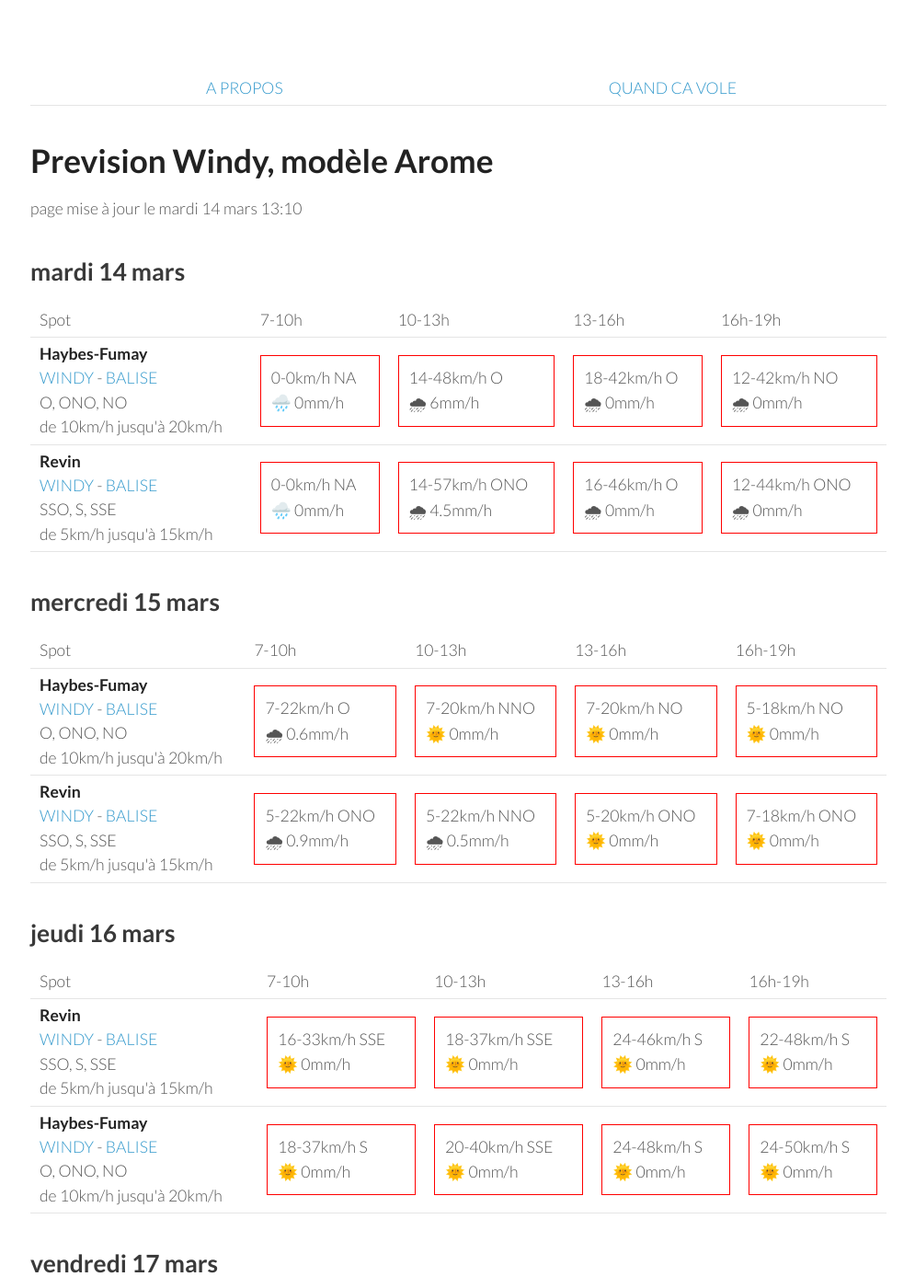
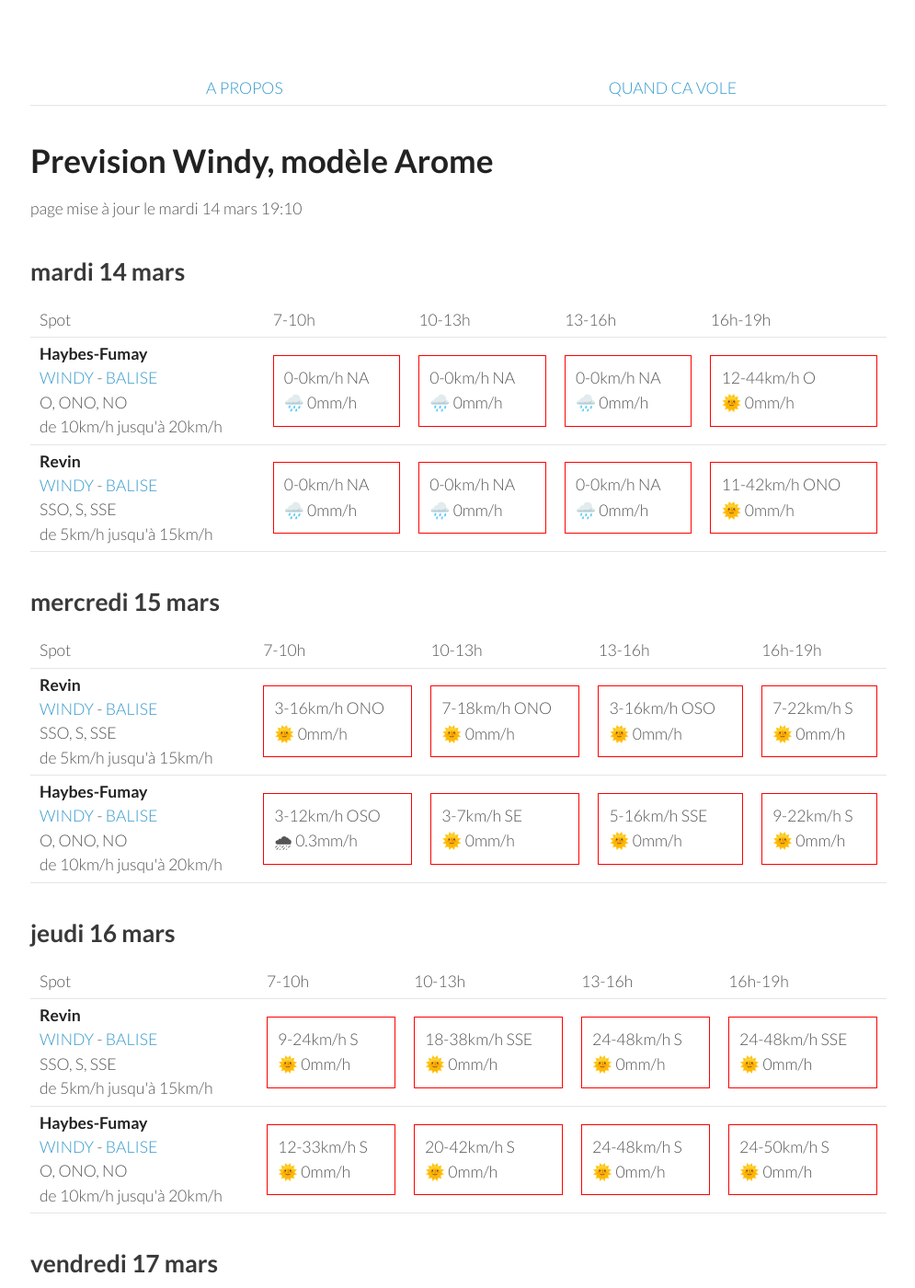
Before and after one commit to parapente-dans-le-nord/parapente-dans-le-nord.github.io, a Jekyll site: the page built from ardennes.markdown, in a window 1280 px wide and 1400 px high. Shown: the whole window at 92% size, without its empty margins (25-1020 px from the left). Built offline with Jekyll 4.4.1, drawn with Linux system fonts in a browser that asks for light colours; some of the changed text lies outside the part shown.

Commit message:
update index.markdown

```diff
--- a/ardennes.markdown
+++ b/ardennes.markdown
@@ -7,7 +7,7 @@ title:  "Tous les spots"
 {: .links}
 
 # Prevision Windy, modèle Arome
-page mise à jour le mardi 14 mars 13:10
+page mise à jour le mardi 14 mars 19:10
 
 ## mardi 14 mars
 
@@ -25,18 +25,18 @@ page mise à jour le mardi 14 mars 13:10
         <td><strong>Haybes-Fumay</strong><br><a href="https://windy.com/49.998/4.715?49.913,4.738,10">WINDY</a> - <span class=""><a href="http://www.balisemeteo.com/balise.php?idBalise=104">BALISE</a> </span><br> <span class="vent-favorable">O, ONO, NO</span><br><span class="force-vent">de 10km/h jusqu'à 20km/h</span> </td>
 
             <td><div class="not-flyable"><p>0-0km/h NA</p><p>🌧️ 0mm/h</p></div></td>
-            <td><div class="not-flyable"><p>14-48km/h O</p><p>🌧 6mm/h</p></div></td>
-            <td><div class="not-flyable"><p>18-42km/h O</p><p>🌧 0mm/h</p></div></td>
-            <td><div class="not-flyable"><p>12-42km/h NO</p><p>🌧 0mm/h</p></div></td>
+            <td><div class="not-flyable"><p>0-0km/h NA</p><p>🌧️ 0mm/h</p></div></td>
+            <td><div class="not-flyable"><p>0-0km/h NA</p><p>🌧️ 0mm/h</p></div></td>
+            <td><div class="not-flyable"><p>12-44km/h O</p><p>🌞 0mm/h</p></div></td>
 
     </tr>
 <tr>
         <td><strong>Revin</strong><br><a href="https://windy.com/49.948/4.625?49.543,4.625,8">WINDY</a> - <span class=""><a href="http://www.balisemeteo.com/balise.php?idBalise=5019">BALISE</a> </span><br> <span class="vent-favorable">SSO, S, SSE</span><br><span class="force-vent">de 5km/h jusqu'à 15km/h</span> </td>
 
             <td><div class="not-flyable"><p>0-0km/h NA</p><p>🌧️ 0mm/h</p></div></td>
-            <td><div class="not-flyable"><p>14-57km/h ONO</p><p>🌧 4.5mm/h</p></div></td>
-            <td><div class="not-flyable"><p>16-46km/h O</p><p>🌧 0mm/h</p></div></td>
-            <td><div class="not-flyable"><p>12-44km/h ONO</p><p>🌧 0mm/h</p></div></td>
+            <td><div class="not-flyable"><p>0-0km/h NA</p><p>🌧️ 0mm/h</p></div></td>
+            <td><div class="not-flyable"><p>0-0km/h NA</p><p>🌧️ 0mm/h</p></div></td>
+            <td><div class="not-flyable"><p>11-42km/h ONO</p><p>🌞 0mm/h</p></div></td>
 
     </tr>
 
@@ -56,22 +56,22 @@ page mise à jour le mardi 14 mars 13:10
       <td>16h-19h</td>
     </tr>
 <tr>
-        <td><strong>Haybes-Fumay</strong><br><a href="https://windy.com/49.998/4.715?49.913,4.738,10">WINDY</a> - <span class=""><a href="http://www.balisemeteo.com/balise.php?idBalise=104">BALISE</a> </span><br> <span class="vent-favorable">O, ONO, NO</span><br><span class="force-vent">de 10km/h jusqu'à 20km/h</span> </td>
+        <td><strong>Revin</strong><br><a href="https://windy.com/49.948/4.625?49.543,4.625,8">WINDY</a> - <span class=""><a href="http://www.balisemeteo.com/balise.php?idBalise=5019">BALISE</a> </span><br> <span class="vent-favorable">SSO, S, SSE</span><br><span class="force-vent">de 5km/h jusqu'à 15km/h</span> </td>
 
-            <td><div class="not-flyable"><p>7-22km/h O</p><p>🌧 0.6mm/h</p></div></td>
-            <td><div class="not-flyable"><p>7-20km/h NNO</p><p>🌞 0mm/h</p></div></td>
-            <td><div class="not-flyable"><p>7-20km/h NO</p><p>🌞 0mm/h</p></div></td>
-            <td><div class="not-flyable"><p>5-18km/h NO</p><p>🌞 0mm/h</p></div></td>
+            <td><div class="not-flyable"><p>3-16km/h ONO</p><p>🌞 0mm/h</p></div></td>
+            <td><div class="not-flyable"><p>7-18km/h ONO</p><p>🌞 0mm/h</p></div></td>
+            <td><div class="not-flyable"><p>3-16km/h OSO</p><p>🌞 0mm/h</p></div></td>
+            <td><div class="not-flyable"><p>7-22km/h S</p><p>🌞 0mm/h</p></div></td>
 
 
     </tr>
 <tr>
-        <td><strong>Revin</strong><br><a href="https://windy.com/49.948/4.625?49.543,4.625,8">WINDY</a> - <span class=""><a href="http://www.balisemeteo.com/balise.php?idBalise=5019">BALISE</a> </span><br> <span class="vent-favorable">SSO, S, SSE</span><br><span class="force-vent">de 5km/h jusqu'à 15km/h</span> </td>
+        <td><strong>Haybes-Fumay</strong><br><a href="https://windy.com/49.998/4.715?49.913,4.738,10">WINDY</a> - <span class=""><a href="http://www.balisemeteo.com/balise.php?idBalise=104">BALISE</a> </span><br> <span class="vent-favorable">O, ONO, NO</span><br><span class="force-vent">de 10km/h jusqu'à 20km/h</span> </td>
 
-            <td><div class="not-flyable"><p>5-22km/h ONO</p><p>🌧 0.9mm/h</p></div></td>
-            <td><div class="not-flyable"><p>5-22km/h NNO</p><p>🌧 0.5mm/h</p></div></td>
-            <td><div class="not-flyable"><p>5-20km/h ONO</p><p>🌞 0mm/h</p></div></td>
-            <td><div class="not-flyable"><p>7-18km/h ONO</p><p>🌞 0mm/h</p></div></td>
+            <td><div class="not-flyable"><p>3-12km/h OSO</p><p>🌧 0.3mm/h</p></div></td>
+            <td><div class="not-flyable"><p>3-7km/h SE</p><p>🌞 0mm/h</p></div></td>
+            <td><div class="not-flyable"><p>5-16km/h SSE</p><p>🌞 0mm/h</p></div></td>
+            <td><div class="not-flyable"><p>9-22km/h S</p><p>🌞 0mm/h</p></div></td>
 
 
     </tr>
@@ -94,18 +94,18 @@ page mise à jour le mardi 14 mars 13:10
 <tr>
         <td><strong>Revin</strong><br><a href="https://windy.com/49.948/4.625?49.543,4.625,8">WINDY</a> - <span class=""><a href="http://www.balisemeteo.com/balise.php?idBalise=5019">BALISE</a> </span><br> <span class="vent-favorable">SSO, S, SSE</span><br><span class="force-vent">de 5km/h jusqu'à 15km/h</span> </td>
 
-            <td><div class="not-flyable"><p>16-33km/h SSE</p><p>🌞 0mm/h</p></div></td>
-            <td><div class="not-flyable"><p>18-37km/h SSE</p><p>🌞 0mm/h</p></div></td>
-            <td><div class="not-flyable"><p>24-46km/h S</p><p>🌞 0mm/h</p></div></td>
-            <td><div class="not-flyable"><p>22-48km/h S</p><p>🌞 0mm/h</p></div></td>
+            <td><div class="not-flyable"><p>9-24km/h S</p><p>🌞 0mm/h</p></div></td>
+            <td><div class="not-flyable"><p>18-38km/h SSE</p><p>🌞 0mm/h</p></div></td>
+            <td><div class="not-flyable"><p>24-48km/h S</p><p>🌞 0mm/h</p></div></td>
+            <td><div class="not-flyable"><p>24-48km/h SSE</p><p>🌞 0mm/h</p></div></td>
 
 
     </tr>
 <tr>
         <td><strong>Haybes-Fumay</strong><br><a href="https://windy.com/49.998/4.715?49.913,4.738,10">WINDY</a> - <span class=""><a href="http://www.balisemeteo.com/balise.php?idBalise=104">BALISE</a> </span><br> <span class="vent-favorable">O, ONO, NO</span><br><span class="force-vent">de 10km/h jusqu'à 20km/h</span> </td>
 
-            <td><div class="not-flyable"><p>18-37km/h S</p><p>🌞 0mm/h</p></div></td>
-            <td><div class="not-flyable"><p>20-40km/h SSE</p><p>🌞 0mm/h</p></div></td>
+            <td><div class="not-flyable"><p>12-33km/h S</p><p>🌞 0mm/h</p></div></td>
+            <td><div class="not-flyable"><p>20-42km/h S</p><p>🌞 0mm/h</p></div></td>
             <td><div class="not-flyable"><p>24-48km/h S</p><p>🌞 0mm/h</p></div></td>
             <td><div class="not-flyable"><p>24-50km/h S</p><p>🌞 0mm/h</p></div></td>
 
@@ -130,20 +130,20 @@ page mise à jour le mardi 14 mars 13:10
 <tr>
         <td><strong>Revin</strong><br><a href="https://windy.com/49.948/4.625?49.543,4.625,8">WINDY</a> - <span class=""><a href="http://www.balisemeteo.com/balise.php?idBalise=5019">BALISE</a> </span><br> <span class="vent-favorable">SSO, S, SSE</span><br><span class="force-vent">de 5km/h jusqu'à 15km/h</span> </td>
 
-            <td><div class="not-flyable"><p>16-29km/h SSE</p><p>🌞 0mm/h</p></div></td>
-            <td><div class="not-flyable"><p>16-35km/h SSE</p><p>🌞 0mm/h</p></div></td>
-            <td><div class="not-flyable"><p>18-37km/h S</p><p>🌞 0mm/h</p></div></td>
-            <td><div class="not-flyable"><p>16-37km/h S</p><p>🌞 0mm/h</p></div></td>
+            <td><div class="not-flyable"><p>18-35km/h SSE</p><p>🌞 0mm/h</p></div></td>
+            <td><div class="not-flyable"><p>18-38km/h SSE</p><p>🌞 0mm/h</p></div></td>
+            <td><div class="not-flyable"><p>18-40km/h S</p><p>🌞 0mm/h</p></div></td>
+            <td><div class="not-flyable"><p>20-38km/h S</p><p>🌞 0mm/h</p></div></td>
 
 
     </tr>
 <tr>
         <td><strong>Haybes-Fumay</strong><br><a href="https://windy.com/49.998/4.715?49.913,4.738,10">WINDY</a> - <span class=""><a href="http://www.balisemeteo.com/balise.php?idBalise=104">BALISE</a> </span><br> <span class="vent-favorable">O, ONO, NO</span><br><span class="force-vent">de 10km/h jusqu'à 20km/h</span> </td>
 
-            <td><div class="not-flyable"><p>18-38km/h S</p><p>🌞 0mm/h</p></div></td>
-            <td><div class="not-flyable"><p>18-40km/h S</p><p>🌞 0mm/h</p></div></td>
-            <td><div class="not-flyable"><p>18-40km/h S</p><p>🌞 0mm/h</p></div></td>
-            <td><div class="not-flyable"><p>16-38km/h S</p><p>🌞 0mm/h</p></div></td>
+            <td><div class="not-flyable"><p>22-42km/h SSE</p><p>🌞 0mm/h</p></div></td>
+            <td><div class="not-flyable"><p>22-44km/h S</p><p>🌞 0mm/h</p></div></td>
+            <td><div class="not-flyable"><p>20-44km/h S</p><p>🌞 0mm/h</p></div></td>
+            <td><div class="not-flyable"><p>20-40km/h S</p><p>🌞 0mm/h</p></div></td>
 
 
     </tr>
```
